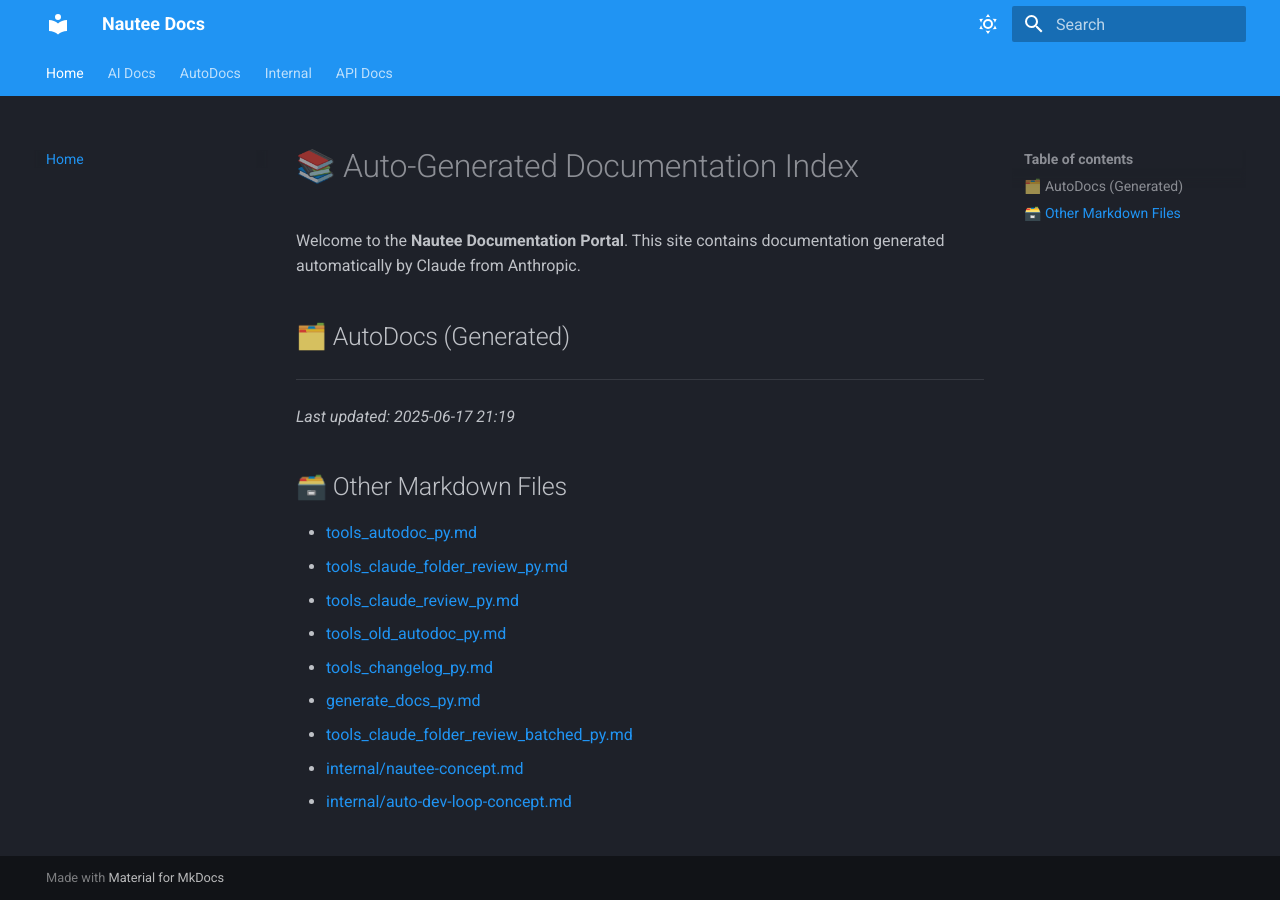
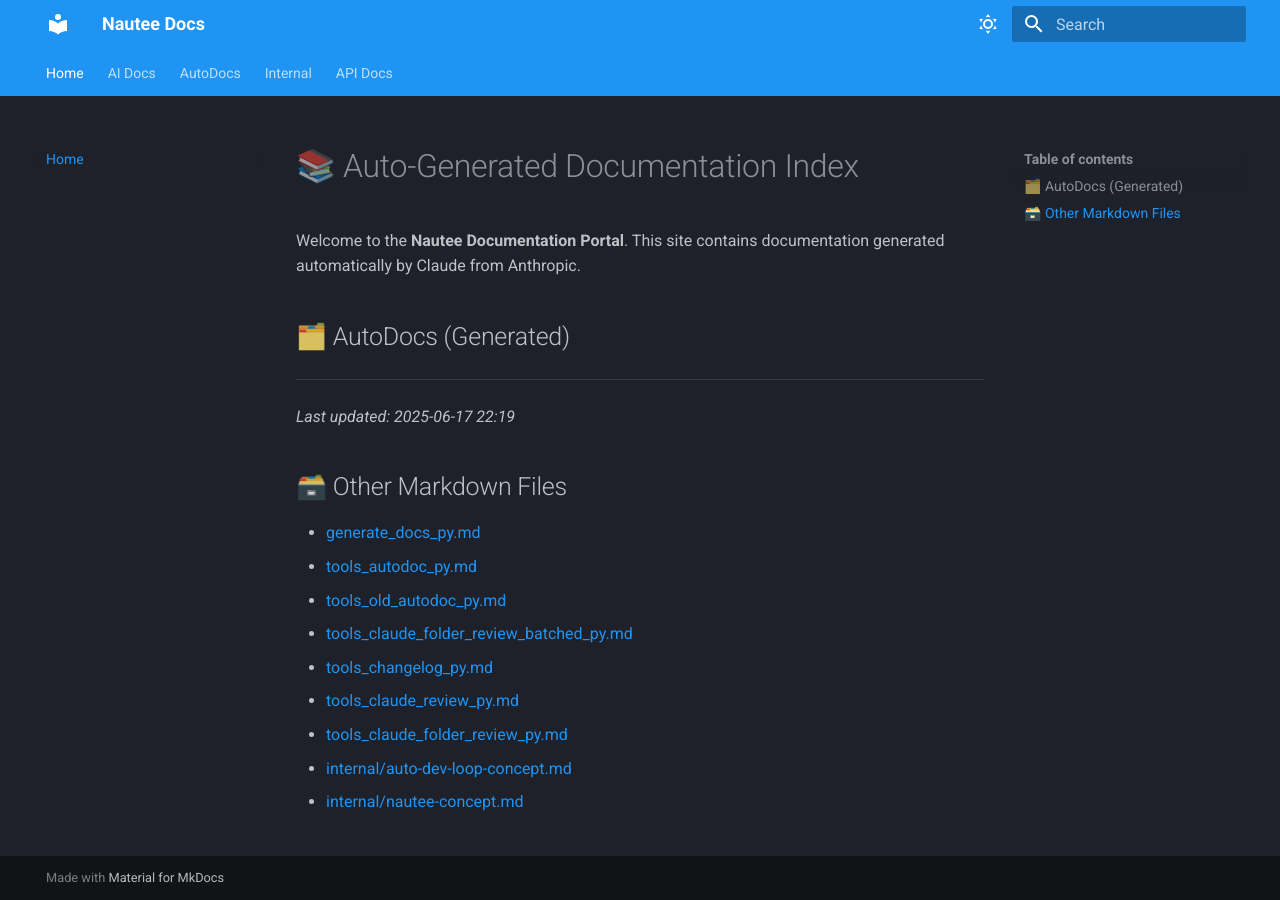
Before and after one commit to 48Nauts-Operator/nautee, an MkDocs documentation site: the page built from docs/index.md, in a window 1280 px wide. Built offline with MkDocs 1.6.1 and Material for MkDocs 9.7.7, drawn with Linux system fonts in a browser that asks for light colours.

```diff
--- a/docs/index.md
+++ b/docs/index.md
@@ -7,16 +7,16 @@ Welcome to the **Nautee Documentation Portal**. This site contains documentation
 
 ---
 
-_Last updated: 2025-06-17 21:19_
+_Last updated: 2025-06-17 22:19_
 
 ## 🗃️ Other Markdown Files
 
+- [generate_docs_py.md](generate_docs_py.md)
 - [tools_autodoc_py.md](tools_autodoc_py.md)
+- [tools_old_autodoc_py.md](tools_old_autodoc_py.md)
+- [tools_claude_folder_review_batched_py.md](tools_claude_folder_review_batched_py.md)
+- [tools_changelog_py.md](tools_changelog_py.md)
+- [tools_claude_review_py.md](tools_claude_review_py.md)
 - [tools_claude_folder_review_py.md](tools_claude_folder_review_py.md)
-- [tools_claude_review_py.md](tools_claude_review_py.md)
-- [tools_old_autodoc_py.md](tools_old_autodoc_py.md)
-- [tools_changelog_py.md](tools_changelog_py.md)
-- [generate_docs_py.md](generate_docs_py.md)
-- [tools_claude_folder_review_batched_py.md](tools_claude_folder_review_batched_py.md)
+- [internal/auto-dev-loop-concept.md](internal/auto-dev-loop-concept.md)
 - [internal/nautee-concept.md](internal/nautee-concept.md)
-- [internal/auto-dev-loop-concept.md](internal/auto-dev-loop-concept.md)
```
